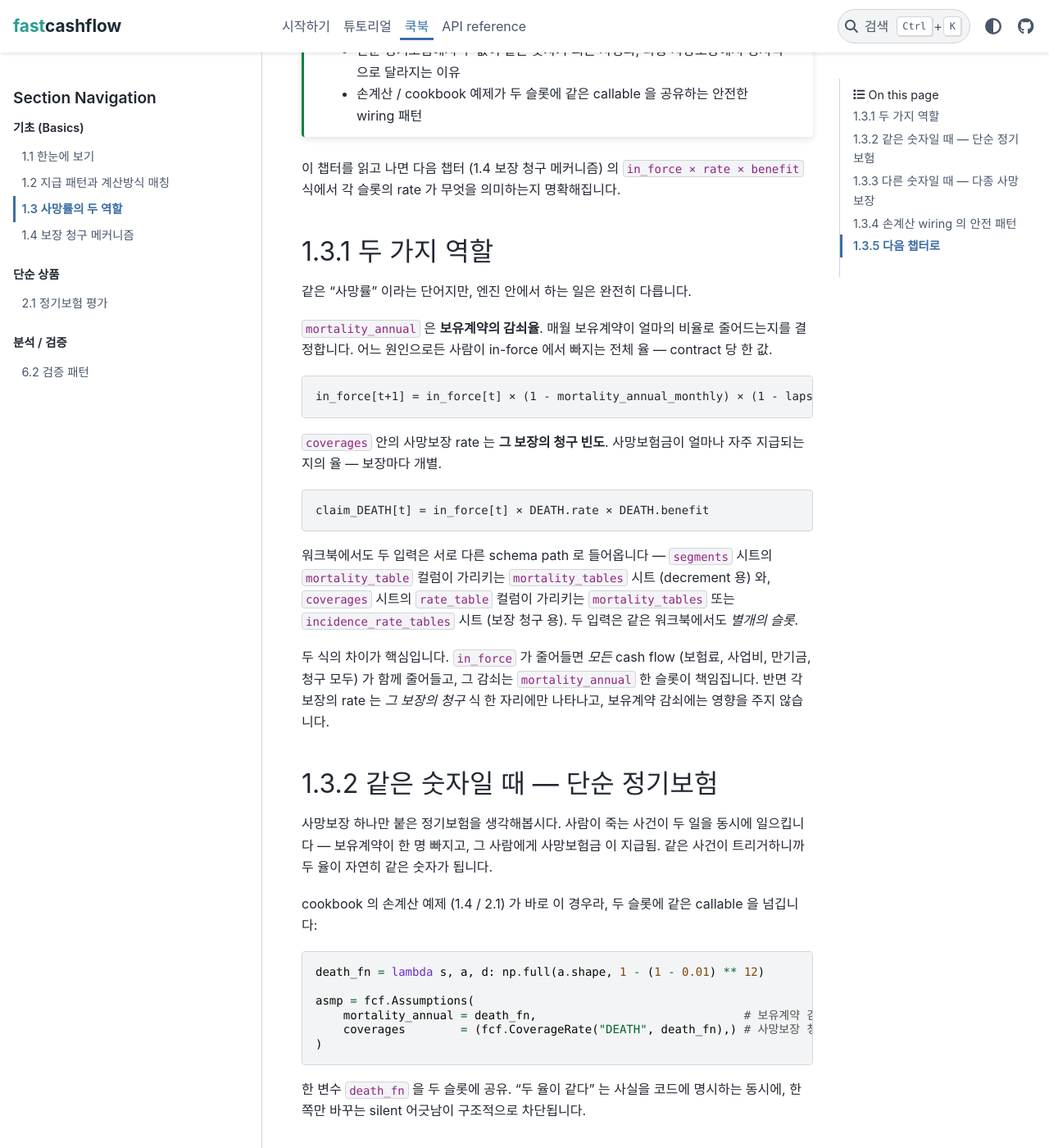
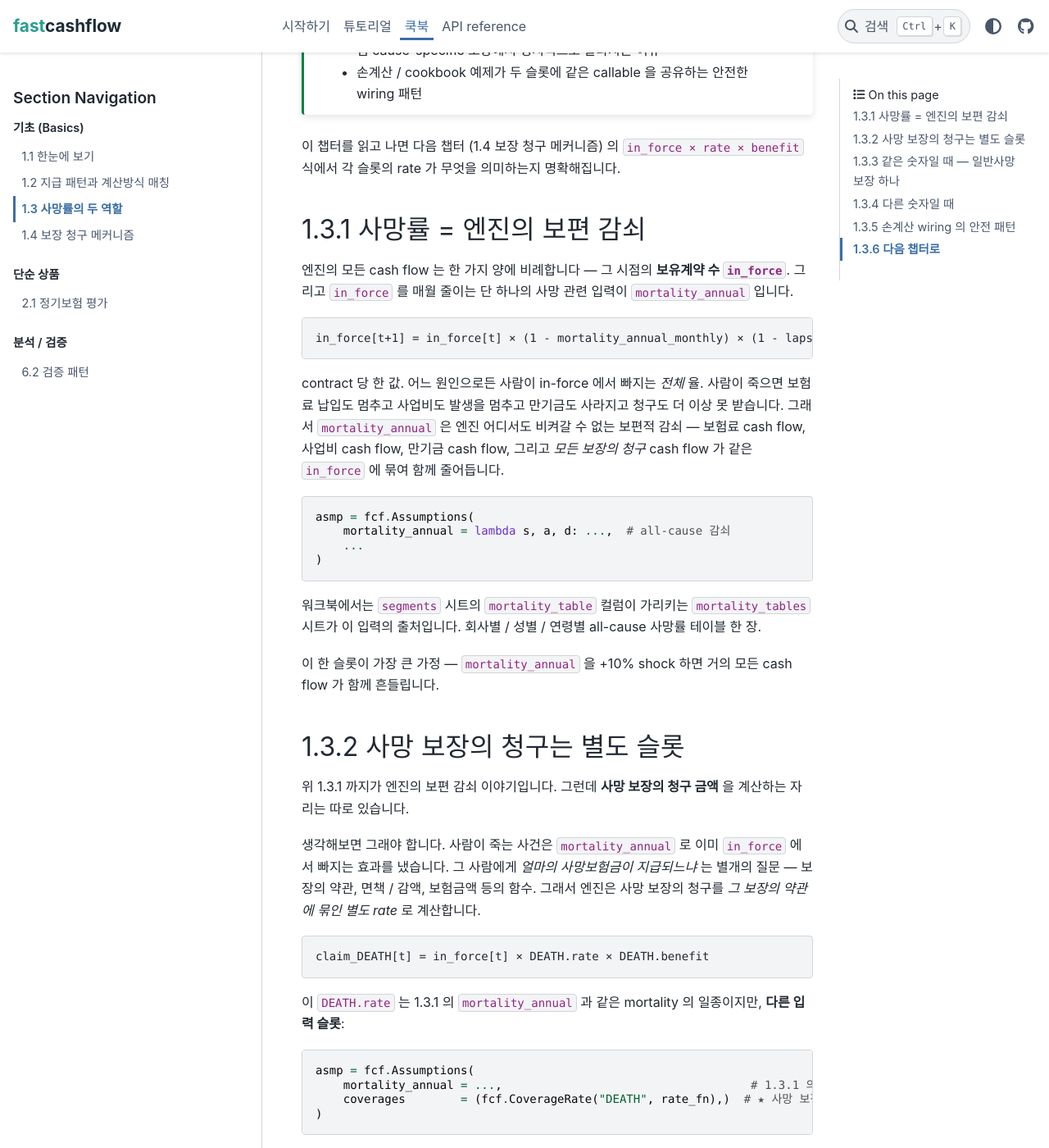
Before and after one commit to seokhoonj/fastcashflow, a Sphinx documentation site: the page built from docs/cookbook/basics/mortality-roles.md, in a window 1280 px wide and 1400 px high, scrolled down 294 px. Shown: the whole window at 82% size. Built offline with Sphinx 7.4.7 and the PyData theme 0.15.4, drawn with Linux system fonts in a browser that asks for light colours; some of the changed text lies outside the part shown.

Commit message:
docs: cookbook 1.3 re-framing -- engine-wide mortality first, DEATH slot second
The previous layout opened with "the engine receives mortality in two
slots" which placed mortality_annual and the DEATH coverage rate on
equal footing from line one. That framing made the chapter harder to
follow because the reader has no concept of either slot yet.

Restructure so the chapter walks the reader through the engine in the
natural order it actually applies the inputs:

  1.3.1 mortality_annual = the engine's universal decrement.
        Explained on its own first. Every cash flow rides on in_force,
        and in_force decays by this one rate. The most impactful single
        assumption in the engine.

  1.3.2 DEATH coverage's claim is a separate slot.
        Pivoting from 1.3.1, motivate why the DEATH coverage cannot
        reuse the decrement: the claim amount depends on policy
        wording, waiting / reduction periods, sum-assured, etc.
        Introduce the second slot as "by the way, the claim side has
        its own rate input".

  1.3.3 Same number case -- single all-cause DEATH coverage.

  1.3.4 Different number cases -- cause-specific, multi-coverage,
        mismatched calibration sources. Death-cause ordering changed
        to the conventional 일반 / 질병 / 재해 instead of 일반 / 재해
        / 질병.

  1.3.5 Hand-calc wiring safety pattern.
  1.3.6 Next chapter.

Also tighten language around "두 자리": the previous wording read as
"two-digit" in Korean. Replaced with "두 슬롯" / "두 입력" / "두 곳"
throughout. The index page's chapter-1.3 summary picks up the same
correction.

The shared MyST fragment, the rest of the chapter list, and the build
output are unchanged.

````diff
--- a/docs/cookbook/basics/mortality-roles.md
+++ b/docs/cookbook/basics/mortality-roles.md
@@ -3,11 +3,10 @@
 ```{admonition} 이 챕터에서 배우는 것
 :class: tip
 
-- 엔진이 사망률을 서로 다른 두 입력 슬롯에서 받는 이유 —
-  `mortality_annual` (보유계약 감쇠) 과 `coverages` 의 사망보장 rate
-  (보장 청구율)
-- 단순 정기보험에서 두 값이 같은 숫자가 되는 사정과, 다종 사망보장에서
-  명시적으로 달라지는 이유
+- 엔진 전반을 관통하는 `mortality_annual` (보유계약 감쇠) 의 역할
+- 사망 보장의 청구는 *별도의 슬롯* 으로 계산된다는 사실과 그 이유
+- 단순 정기보험에서 두 율이 같은 숫자가 되는 사정과, 일반 / 질병 / 재해
+  사망처럼 cause-specific 보장에서 명시적으로 달라지는 이유
 - 손계산 / cookbook 예제가 두 슬롯에 같은 callable 을 공유하는 안전한
   wiring 패턴
 ```
@@ -15,41 +14,75 @@
 이 챕터를 읽고 나면 다음 챕터 (1.4 보장 청구 메커니즘) 의 `in_force ×
 rate × benefit` 식에서 각 슬롯의 rate 가 무엇을 의미하는지 명확해집니다.
 
-## 1.3.1 두 가지 역할
+## 1.3.1 사망률 = 엔진의 보편 감쇠
 
-같은 "사망률" 이라는 단어지만, 엔진 안에서 하는 일은 완전히 다릅니다.
-
-`mortality_annual` 은 **보유계약의 감쇠율**. 매월 보유계약이 얼마의 비율로
-줄어드는지를 결정합니다. 어느 원인으로든 사람이 in-force 에서 빠지는
-전체 율 — contract 당 한 값.
+엔진의 모든 cash flow 는 한 가지 양에 비례합니다 — 그 시점의 **보유계약
+수 `in_force`**. 그리고 `in_force` 를 매월 줄이는 단 하나의 사망 관련
+입력이 `mortality_annual` 입니다.
 
 ```
 in_force[t+1] = in_force[t] × (1 - mortality_annual_monthly) × (1 - lapse_monthly)
 ```
 
-`coverages` 안의 사망보장 rate 는 **그 보장의 청구 빈도**. 사망보험금이
-얼마나 자주 지급되는지의 율 — 보장마다 개별.
+contract 당 한 값. 어느 원인으로든 사람이 in-force 에서 빠지는 *전체*
+율. 사람이 죽으면 보험료 납입도 멈추고 사업비도 발생을 멈추고 만기금도
+사라지고 청구도 더 이상 못 받습니다. 그래서 `mortality_annual` 은 엔진
+어디서도 비켜갈 수 없는 보편적 감쇠 — 보험료 cash flow, 사업비 cash
+flow, 만기금 cash flow, 그리고 *모든 보장의 청구* cash flow 가 같은
+`in_force` 에 묶여 함께 줄어듭니다.
+
+```python
+asmp = fcf.Assumptions(
+    mortality_annual = lambda s, a, d: ...,  # all-cause 감쇠
+    ...
+)
+```
+
+워크북에서는 `segments` 시트의 `mortality_table` 컬럼이 가리키는
+`mortality_tables` 시트가 이 입력의 출처입니다. 회사별 / 성별 / 연령별
+all-cause 사망률 테이블 한 장.
+
+이 한 슬롯이 가장 큰 가정 — `mortality_annual` 을 +10% shock 하면
+거의 모든 cash flow 가 함께 흔들립니다.
+
+## 1.3.2 사망 보장의 청구는 별도 슬롯
+
+위 1.3.1 까지가 엔진의 보편 감쇠 이야기입니다. 그런데 **사망 보장의
+청구 금액** 을 계산하는 자리는 따로 있습니다.
+
+생각해보면 그래야 합니다. 사람이 죽는 사건은 `mortality_annual` 로 이미
+`in_force` 에서 빠지는 효과를 냈습니다. 그 사람에게 *얼마의 사망보험금이
+지급되느냐* 는 별개의 질문 — 보장의 약관, 면책 / 감액, 보험금액 등의
+함수. 그래서 엔진은 사망 보장의 청구를 *그 보장의 약관에 묶인 별도 rate*
+로 계산합니다.
 
 ```
 claim_DEATH[t] = in_force[t] × DEATH.rate × DEATH.benefit
 ```
 
-워크북에서도 두 입력은 서로 다른 schema path 로 들어옵니다 —
-`segments` 시트의 `mortality_table` 컬럼이 가리키는 `mortality_tables`
-시트 (decrement 용) 와, `coverages` 시트의 `rate_table` 컬럼이 가리키는
-`mortality_tables` 또는 `incidence_rate_tables` 시트 (보장 청구 용). 두
-입력은 같은 워크북에서도 *별개의 슬롯*.
+이 `DEATH.rate` 는 1.3.1 의 `mortality_annual` 과 같은 mortality 의
+일종이지만, **다른 입력 슬롯**:
 
-두 식의 차이가 핵심입니다. `in_force` 가 줄어들면 *모든* cash flow (보험료,
-사업비, 만기금, 청구 모두) 가 함께 줄어들고, 그 감쇠는 `mortality_annual`
-한 슬롯이 책임집니다. 반면 각 보장의 rate 는 *그 보장의 청구* 식 한
-자리에만 나타나고, 보유계약 감쇠에는 영향을 주지 않습니다.
+```python
+asmp = fcf.Assumptions(
+    mortality_annual = ...,                                    # 1.3.1 의 감쇠
+    coverages        = (fcf.CoverageRate("DEATH", rate_fn),)  # ★ 사망 보장 청구율
+)
+```
 
-## 1.3.2 같은 숫자일 때 — 단순 정기보험
+워크북에서도 다른 schema path — `coverages` 시트의 `rate_table` 컬럼이
+가리키는 `mortality_tables` 또는 `incidence_rate_tables` 시트. 같은
+워크북에서도 *별개의 슬롯* 입니다.
 
-사망보장 하나만 붙은 정기보험을 생각해봅시다. 사람이 죽는 사건이 두
-일을 동시에 일으킵니다 — 보유계약이 한 명 빠지고, 그 사람에게 사망보험금
-이 지급됨. 같은 사건이 트리거하니까 두 율이 자연히 같은 숫자가 됩니다.
+이 별개의 슬롯이 필요한 이유는 다음 두 절에서 사례로 확인합니다.
+
+## 1.3.3 같은 숫자일 때 — 일반사망 보장 하나
+
+가장 단순한 정기보험을 봅시다. 사망 보장이 *일반사망 (all-cause)* 하나만
+붙은 경우. 어느 원인으로든 사람이 죽으면 두 일이 동시에 일어납니다 —
+보유계약에서 한 명 빠지고 (`mortality_annual` 의 일), 그 사람에게
+사망보험금이 지급됨 (DEATH 보장 청구). 같은 사건의 같은 빈도라 두 율이
+자연히 같은 숫자가 됩니다.
 
 cookbook 의 손계산 예제 (1.4 / 2.1) 가 바로 이 경우라, 두 슬롯에 같은
 callable 을 넘깁니다:
@@ -58,43 +91,65 @@ callable 을 넘깁니다:
 death_fn = lambda s, a, d: np.full(a.shape, 1 - (1 - 0.01) ** 12)
 
 asmp = fcf.Assumptions(
-    mortality_annual = death_fn,                              # 보유계약 감쇠
-    coverages        = (fcf.CoverageRate("DEATH", death_fn),) # 사망보장 청구율
+    mortality_annual = death_fn,                              # 보유계약 감쇠 (all-cause)
+    coverages        = (fcf.CoverageRate("DEATH", death_fn),) # 일반사망 청구율
 )
 ```
 
 한 변수 `death_fn` 을 두 슬롯에 공유. "두 율이 같다" 는 사실을 코드에
 명시하는 동시에, 한 쪽만 바꾸는 silent 어긋남이 구조적으로 차단됩니다.
 
-## 1.3.3 다른 숫자일 때 — 다종 사망보장
+## 1.3.4 다른 숫자일 때
 
-한 계약에 사망보장이 세 개 붙으면 이야기가 달라집니다.
+두 율이 명시적으로 달라지는 경우는 흔합니다. 핵심은 *all-cause vs
+cause-specific* 의 구분.
+
+**경우 1 — cause-specific 사망 보장 하나만 있을 때**
+
+사망 보장이 *질병사망 / 재해사망 같은 cause-specific* 이면, 보장이
+하나뿐이어도 두 율이 다릅니다.
 
 ```
-asmp = fcf.Assumptions(
-    mortality_annual = rate_all_cause,             # all-cause (예: 연 1.2%)
-    coverages = (
-        fcf.CoverageRate("DEATH",         rate_all_cause),  # 일반사망 (1.2%)
-        fcf.CoverageRate("ADB",           rate_accident),   # 재해사망 (0.3%)
-        fcf.CoverageRate("DISEASE_DEATH", rate_disease),    # 질병사망 (0.9%)
-    )
+mortality_annual = rate_all_cause                # 보유계약 감쇠 (all-cause)
+coverages = (
+    fcf.CoverageRate("ADB", rate_accident),      # 재해사망만 (예: 연 0.3%)
 )
 ```
 
-사람은 한 번만 죽으므로 `in_force` 는 all-cause 율로 한 번 감쇠합니다.
-하지만 그 한 번의 사망 사건이 *여러 보장* 의 청구를 동시에 트리거 (재해로
-죽으면 일반사망금 + 재해사망금 둘 다 지급). 세 청구 rate 의 합 (0.3 + 0.9
-= 1.2) 이 all-cause 와 일치 — 같은 사망 사건의 원인별 분해라서.
+보유계약은 *어느 원인으로든* 사람이 죽으면 빠지니까 감쇠율은 all-cause
+(예: 연 1.2%). 하지만 사망보험금 청구는 *재해 사고로 죽은 경우만* —
+청구율 (0.3%) 이 all-cause 보다 훨씬 낮음. 두 율이 다른 숫자.
 
-여기서 `mortality_annual` 을 분리하지 않고 보장 청구 식 안에 묶었다면
-세 사망 보장 중 어느 하나의 rate 로만 in-force 를 감쇠해야 했을 겁니다.
-분리되어 있으니 감쇠는 contract 전체에 한 번, 청구는 보장마다 자기 율.
+**경우 2 — 다종 사망 보장이 함께 붙을 때**
 
-또 다른 경우는 calibration 출처가 다른 사정 — 보유계약 감쇠는 경험률표
-(실측 자료) 로, 사망보험금 지급률은 공시 표준 mortality table (규제
-의무) 로. 두 율이 다른 source 에서 나오니 다른 숫자.
+한 계약에 일반사망 + 질병사망 + 재해사망 세 보장이 함께 붙으면:
 
-## 1.3.4 손계산 wiring 의 안전 패턴
+```
+mortality_annual = rate_all_cause                         # all-cause (예: 연 1.2%)
+coverages = (
+    fcf.CoverageRate("DEATH",         rate_all_cause),    # 일반사망 (1.2%)
+    fcf.CoverageRate("DISEASE_DEATH", rate_disease),      # 질병사망 (0.9%)
+    fcf.CoverageRate("ADB",           rate_accident),     # 재해사망 (0.3%)
+)
+```
+
+사람은 한 번만 죽으므로 `in_force` 는 all-cause 율로 한 번 감쇠. 그 한
+번의 사망 사건이 *여러 보장* 의 청구를 동시 트리거 (재해로 죽으면 일반
+사망금 + 재해사망금 둘 다 지급). 두 cause-specific 의 합 (0.9 + 0.3 =
+1.2) 이 all-cause 와 일치 — 같은 사망 사건의 원인별 분해라서.
+
+`mortality_annual` 을 분리하지 않고 보장 청구 식 안에 묶었다면 세 사망
+보장 중 어느 하나의 rate 로만 in-force 를 감쇠해야 했을 겁니다. 분리되어
+있으니 감쇠는 contract 전체에 한 번, 청구는 보장마다 자기 율.
+
+**경우 3 — calibration 출처가 다를 때**
+
+같은 일반사망 보장이어도 두 율의 source 가 다른 경우. 보유계약 감쇠는
+*경험률표* (실측 자료) 로 calibrate, 사망보험금 지급률은 *공시 표준
+mortality table* (규제 의무) 로. 두 표가 다른 숫자라 두 슬롯도 다른
+숫자.
+
+## 1.3.5 손계산 wiring 의 안전 패턴
 
 위 사례들이 fastcashflow 가 분리한 이유. 단순 정기보험 손계산은 두 값이
 같지만, 두 슬롯에 별개의 값을 실수로 넘기면 결과가 silent 로 어긋납니다.
@@ -116,7 +171,7 @@ asmp = fcf.Assumptions(
 손계산 / 단위테스트로 직접 `Assumptions(...)` 를 채울 때만 주의.
 ```
 
-## 1.3.5 다음 챕터로
+## 1.3.6 다음 챕터로
 
 이 분리를 이해하고 [1.4 보장 청구 메커니즘](coverage-mechanics) 으로
 가면, `in_force × rate × benefit` 식의 `in_force` 는 `mortality_annual`
--- a/docs/cookbook/index.md
+++ b/docs/cookbook/index.md
@@ -76,7 +76,7 @@
 * - 1.3
   - [사망률의 두 역할](basics/mortality-roles)
   - `mortality_annual` (보유계약 감쇠) 과 `coverages` 의 DEATH rate (보장
-    청구) 의 의도적 분리. 두 자리에 같은 callable 을 넘기는 wiring 패턴.
+    청구) 의 의도적 분리. 두 슬롯에 같은 callable 을 넘기는 wiring 패턴.
 * - 1.4
   - [보장 청구 메커니즘](basics/coverage-mechanics)
   - DEATH 의 공유 `in_force` vs DIAGNOSIS 의 `undiagnosed` 풀.
````
